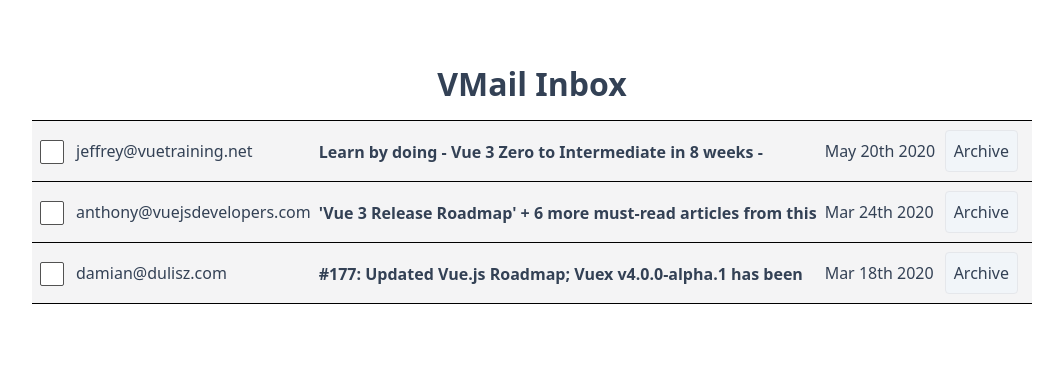
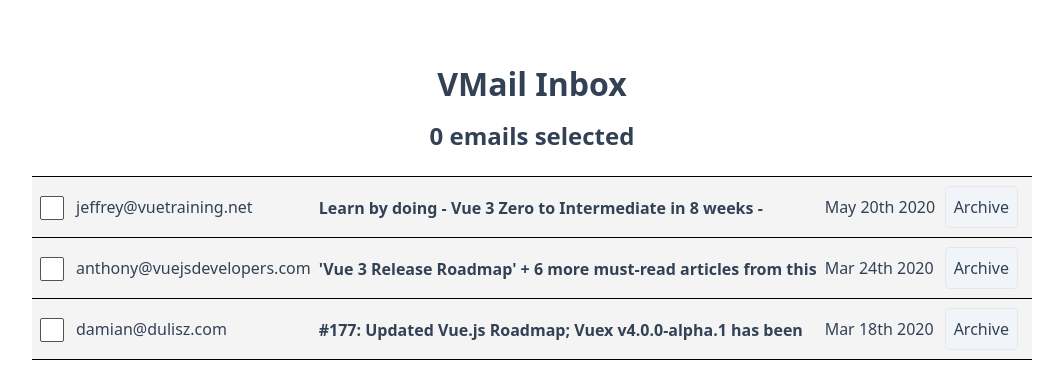
Before and after one commit to anakon73/email.vue, a Vue app: page / in a window 1280 px wide. Shown: the top 388 px of the page, without its empty margins (108-1171 px from the left). Built offline with nearby package versions, Linux system fonts and the light colour scheme; data requests are answered from the project's data file.

Commit message:
feat(mailtable): create set of selected emails and show set size

```diff
--- a/src/components/MailTable.vue
+++ b/src/components/MailTable.vue
@@ -49,6 +49,16 @@ const checkboxClasses: string[] = [
   'checked:bg-slate-500',
 ]
 
+const selected = ref(new Set())
+const emailSelection = {
+  emails: selected,
+  toggle(email: email) {
+    if (selected.value.has(email)) selected.value.delete(email)
+    else selected.value.add(email)
+    console.log(selected)
+  },
+}
+
 const mailClasses = computed(() => {
   return (email: email) => [
     ['cursor-pointer', 'bg-white', 'h-[2.5rem]'],
@@ -99,6 +109,9 @@ const changeEmail = (funcs: changeEmail) => {
 </script>
 
 <template>
+  <div class="text-2xl font-semibold mb-6">
+    {{ emailSelection.emails.value.size }} emails selected
+  </div>
   <table class="max-w-[62.5rem] m-auto border-collapse">
     <tbody>
       <tr
@@ -107,7 +120,12 @@ const changeEmail = (funcs: changeEmail) => {
         :class="mailClasses(email)"
       >
         <td class="border-b border-t border-black p-2 text-left">
-          <input type="checkbox" :class="checkboxClasses" />
+          <input
+            type="checkbox"
+            :class="checkboxClasses"
+            @click="emailSelection.toggle(email)"
+            :selected="emailSelection.emails.value.has(email)"
+          />
         </td>
         <td
           @click="openEmail(email)"
```
